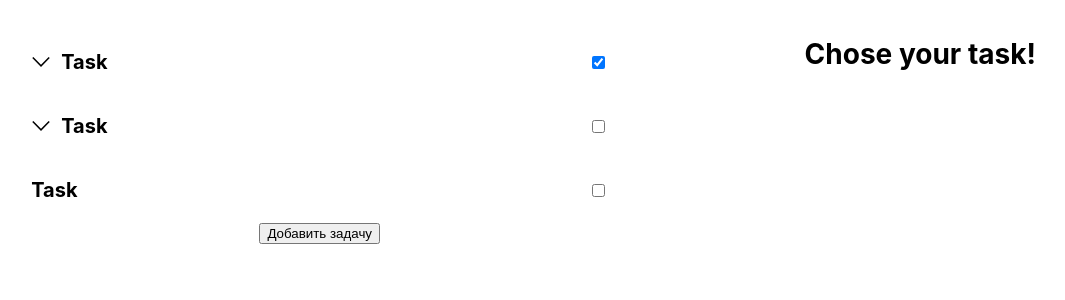
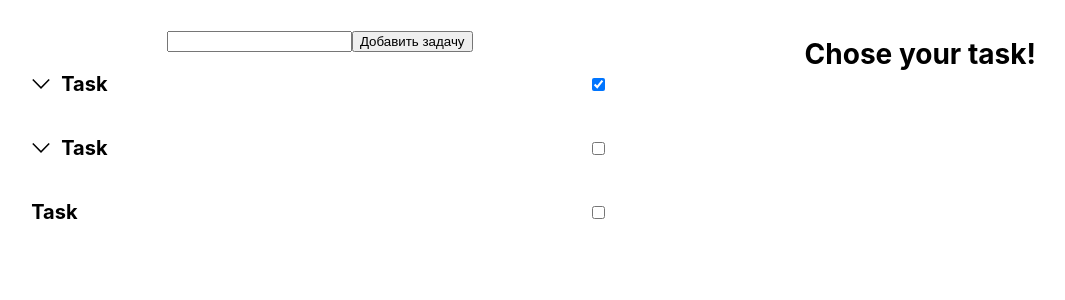
Before and after one commit to KPEesti/aprikod-todo, a React (Create React App) app: page / in a window 1280 px wide. Shown: the top 300 px of the page, without its empty margins (20-1085 px from the left). Built offline with nearby package versions, Linux system fonts and the light colour scheme; the HTML template or start-up script is replaced by a standard one.

Commit message:
add search in TodoList component

```diff
--- a/src/components/TodoList/index.tsx
+++ b/src/components/TodoList/index.tsx
@@ -6,14 +6,25 @@ import {Modal} from "../../UIKit/Modal";
 import {TaskCreation} from "../TaskCreation";
 
 export const TodoList = observer(() => {
-    const [isModalOpen, setIsModalOpen] = useState<boolean>(false);
+    const store = useContext(StoreContext);
 
-    const store = useContext(StoreContext);
     return (
         <div>
+            <ListHeader/>
             {
-                store.tasks.map(task => <NestingResolver task={task} key={task.id}/>)
+                store.searchingTask.map(task => <NestingResolver task={task} key={task.id}/>)
             }
+        </div>
+    );
+});
+
+const ListHeader = () => {
+    const [isModalOpen, setIsModalOpen] = useState<boolean>(false);
+    const store = useContext(StoreContext);
+
+    return (
+        <div>
+            <input type="text" onChange={(e) => store.searchTasks(e.target.value)}/>
             <button onClick={() => setIsModalOpen(true)}>Добавить задачу</button>
 
             <Modal isOpened={isModalOpen} onClose={() => setIsModalOpen(false)}>
@@ -21,4 +32,4 @@ export const TodoList = observer(() => {
             </Modal>
         </div>
     );
-});
+}
--- a/src/models/Store.ts
+++ b/src/models/Store.ts
@@ -4,10 +4,12 @@ import {findTaskByID, searchTaskByTitle} from "../helpers/findTodo";
 
 export class Store {
     tasks: Array<Todo> = [];
+    searchingTask: Array<Todo> = [];
     currentTask: Todo | null = null;
 
     constructor(tasks?: Array<Todo>) {
         this.tasks = tasks!;
+        this.searchTasks('');
         makeAutoObservable(this);
     }
 
@@ -15,8 +17,8 @@ export class Store {
         this.currentTask = task;
     }
 
-    searchTasks(search: string): Array<Todo> {
-        return searchTaskByTitle(this.tasks, search);
+    searchTasks(search: string): void {
+        this.searchingTask = searchTaskByTitle(this.tasks, search);
     }
 
     getTaskByID(id: string): Todo | null {
```
